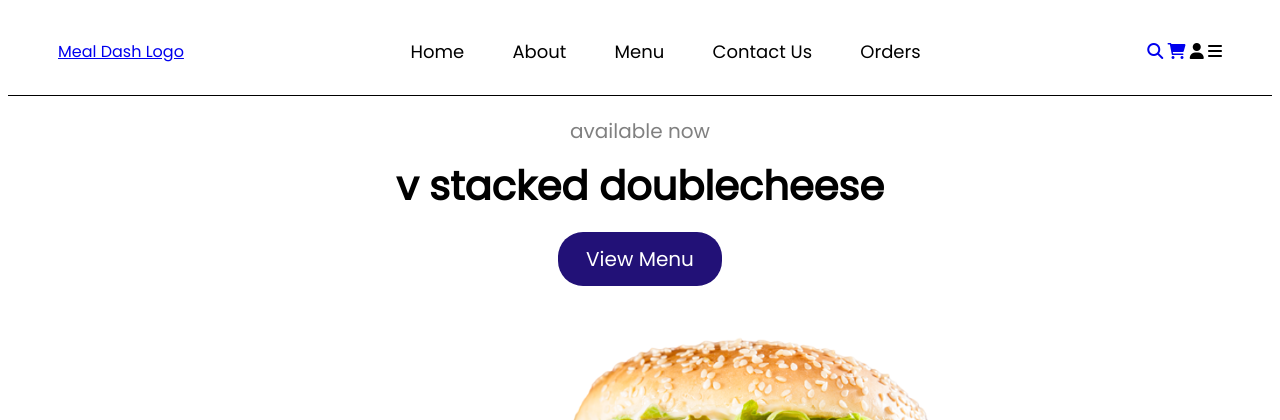
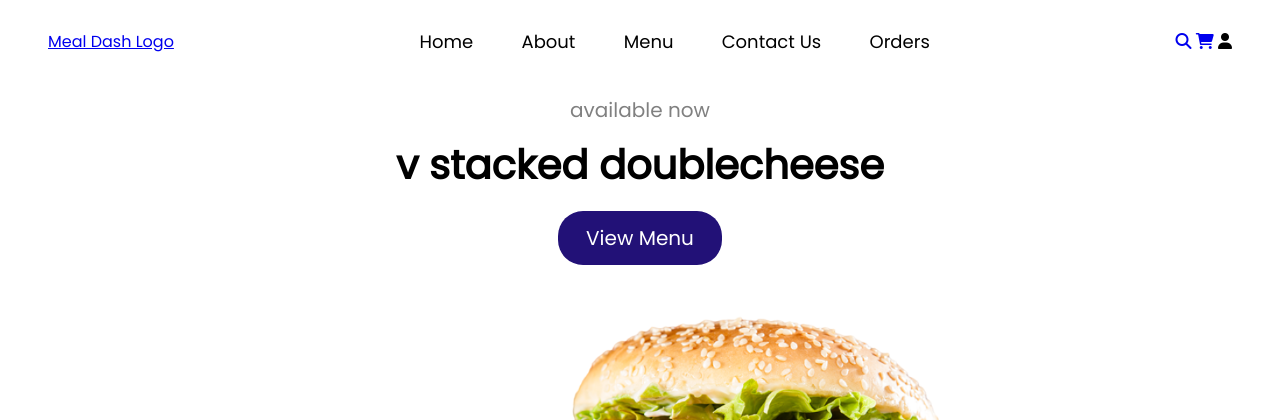
Before and after one commit to swapsmax/meal-dash, a PHP site: page /home.php in a window 1280 px wide. Shown: the top 420 px of the page. Run offline with PHP 8.4, Linux system fonts and the light colour scheme; some libraries are stand-ins or nearby versions.

Commit message:
Updated nav_header.php

```diff
--- a/components/nav_header.php
+++ b/components/nav_header.php
@@ -12,7 +12,6 @@
 			<a href="search.php"><i class="fas fa-search"></i></a>
 			<a href="cart.php"><i class="fas fa-shopping-cart"></i></a>
 			<div id="user-btn" class="fas fa-user"></div>
-			<div id="menu-btn" class="fas fa-bars"></div>
 		</div>
 	</nav>
 </header>
--- a/css/stylesheet.css
+++ b/css/stylesheet.css
@@ -19,8 +19,8 @@
     top:0; left:0; right:0;
     z-index: 1000;
     background-color: white;
-    border-bottom: 1.5px solid black;
-    padding: 30px 30px 30px 30px;
+    padding: 20px 20px 20px 20px;
+    border-radius: 25px;
 }
 
 .nav {
@@ -40,12 +40,18 @@
 }
 
 .navbar a:hover {
-    color: #FFB900;
-    text-decoration: underline;
+    color: #AF005F;
+    text-decoration: solid transparent;
+    text
+}
+
+.icons {
+
 }
 
 .icons span {
     margin-left: 10px;
+
 }
 
 
```
